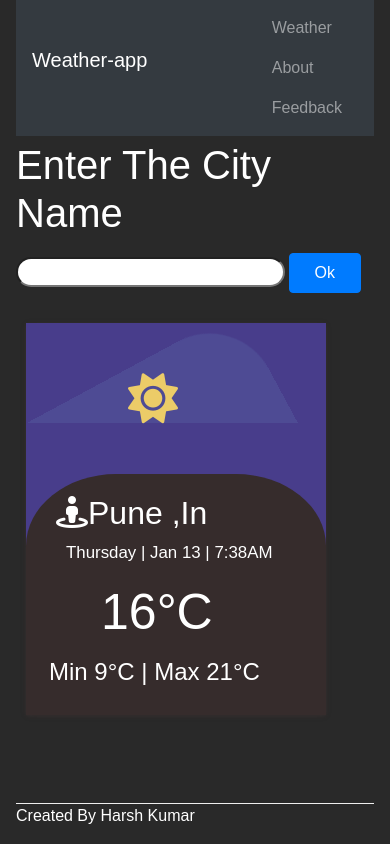
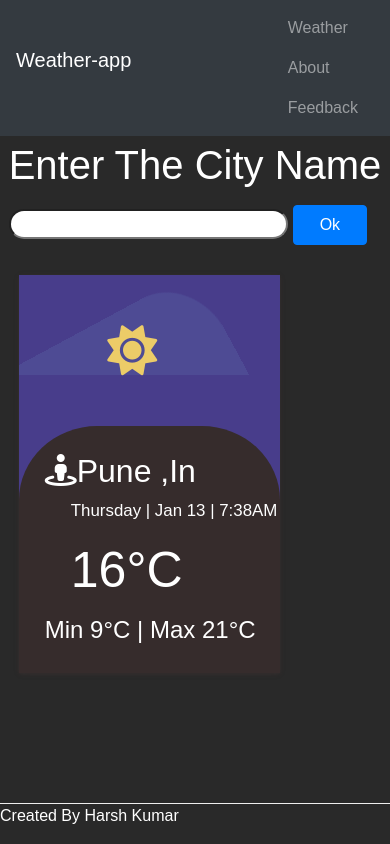
Before and after one commit to harshkumar88/Node-weather-website, a Node server app: page / in a window 390 px wide. Run offline with Node 20, Linux system fonts and the light colour scheme; some libraries are stand-ins or nearby versions.

Commit message:
some changes

```diff
--- a/public/css/index.css
+++ b/public/css/index.css
@@ -1,19 +1,13 @@
 
-        body{
 
-            /* max-width: 500px;
-             max-height: 400px;*/
-             margin: 0 auto;
-
-         }
 
          .box{
 
             box-shadow: 0 1px 6px rgba(92, 69, 69, 0.12), 0 1px 4px rgba(83, 61, 61, 0.24);
 
+            width: 70%;
 
-
-             width:300px;
+             max-width:70vw;
              height: auto;
              background-color: darkslateblue;
              margin-left: 10px;
@@ -88,17 +82,12 @@
              display: none;
 
          }
-         .main-content{
 
-            margin: 0 auto;
-            margin-top: 30px;
-            flex-grow: 1;
-        }
         #main{
 
             margin-top: 5px;
         }
-        #main h1:first-child{
+        #main #first{
             color:white;
         }
          #weathercon{
@@ -113,21 +102,21 @@
          }
 
          .info h2{
-             padding-top: 20px;
-             padding-left: 30px;
+             padding-top: 10%;
+             padding-left: 10%;
 
          }
          .info p{
-             padding-left: 40px;
+             padding-left: 20%;
          }
          .info h1{
-            margin-left: 75px;
+            margin-left: 20%;
             font-size: 50px;
 
 
          }
          .info h4{
-             margin-left: 23px;
+             margin-left: 10%;
          }
 
          #input{
@@ -144,3 +133,11 @@
         footer{
             color: whitesmoke;
         }
+
+        #theme{
+            margin-left: 91%;
+            margin-top: 2px;
+            width: 110px;
+            height: 24px;
+            border-radius: 20px;
+        }
--- a/public/css/styles.css
+++ b/public/css/styles.css
@@ -9,11 +9,15 @@ body {
     font-family: arial;
 
     margin: 0 auto;
-    padding: 0 16px;
+
     display: flex;
     flex-direction: column;
+
     min-height: 100vh;
 }
+
+
+
 
 footer {
     color:whitesmoke;
@@ -34,8 +38,11 @@ h1{
     margin-bottom: 16px;
 }
 header div{
+    margin-left: 0px;
+
+    padding: 0px;
     position: sticky;
- width: 100%;
+
   top: 0;
   left: 0;
 }
@@ -48,6 +55,7 @@ header a{
 header ul{
     margin-left: 70%;
 }
+
 
 
 
@@ -76,6 +84,9 @@ header ul{
 
 
     }
+    #content{
+        font-size: 30px;
+    }
 
 }
 @media only screen and ( max-width:700px){
@@ -84,6 +95,9 @@ header ul{
         margin-left: 24%;
 
 
+    }
+    #content{
+        font-size: 25px;
     }
 
 }
@@ -94,11 +108,8 @@ header ul{
 
 
     }
+    #content{
+        font-size: 20px;
+    }
 
 }
-
-.portrait{
-
-    width:300px;
-    max-height: 1000px;
-}
--- a/templates/views/help.hbs
+++ b/templates/views/help.hbs
@@ -2,7 +2,7 @@
 <html>
     <head>
 		 <link rel="stylesheet" href="https://cdn.jsdelivr.net/npm/bootstrap@4.6.1/dist/css/bootstrap.min.css">
-
+        <meta name="viewport" content="width=device-width,initial-scale=1.0">
         <link rel="icon" href="/img/weather.png">
 		<link  rel="stylesheet"href="/css/styles.css">
              <title>Help</title>
@@ -160,7 +160,7 @@ margin-top: 3%;;
 	font-size: 4rem;
   }
   .app h1,p{
-	  color:red
+	  color:white;
   }
 
 
--- a/templates/views/index.hbs
+++ b/templates/views/index.hbs
@@ -4,15 +4,16 @@
         <link rel="stylesheet" href="https://cdn.jsdelivr.net/npm/bootstrap@4.6.1/dist/css/bootstrap.min.css">
          <meta name="viewport" content="width=device-width,initial-scale=1.0">
 	<title>Weather-APP</title>
-
+	<link rel="icon" href="/img/weather.png">
     <link  rel="stylesheet"href="/css/styles.css">
     <link  rel="stylesheet"href="/css/index.css">
      <link rel="stylesheet" href="https://cdnjs.cloudflare.com/ajax/libs/font-awesome/6.0.0-beta3/css/all.min.css" integrity="sha512-Fo3rlrZj/k7ujTnHg4CGR2D7kSs0v4LLanw2qksYuRlEzO+tcaEPQogQ0KaoGN26/zrn20ImR1DfuLWnOo7aBA==" crossorigin="anonymous" referrerpolicy="no-referrer" />
          <title>Weather</title>
-         <link rel="icon" href="/img/weather.png">
+
 
     </head>
-    <body>
+    <body >
+
         {{>header}}
 
 
@@ -20,7 +21,7 @@
 
 
 
-         <h1> Enter The City Name </h1>
+         <h1 id="first" > Enter The City Name </h1>
     <input type="text" id="input"> <button type="button" id="submit" class="btn btn-primary ">Ok</button>
 
     <div class="box" id="box">
@@ -44,6 +45,9 @@
         {{>footer}}
 
 
+        <script src="https://cdn.jsdelivr.net/npm/jquery@3.5.1/dist/jquery.slim.min.js"></script>
+  <script src="https://cdn.jsdelivr.net/npm/popper.js@1.16.1/dist/umd/popper.min.js"></script>
+  <script src="https://cdn.jsdelivr.net/npm/bootstrap@4.6.1/dist/js/bootstrap.bundle.min.js"></script>
 <script src="/js/app.js"></script>
 <script>
     const currDate=document.getElementById("date");
@@ -103,8 +107,6 @@
 </script>
 
 
-  <script src="https://cdn.jsdelivr.net/npm/jquery@3.5.1/dist/jquery.slim.min.js"></script>
-  <script src="https://cdn.jsdelivr.net/npm/popper.js@1.16.1/dist/umd/popper.min.js"></script>
-  <script src="https://cdn.jsdelivr.net/npm/bootstrap@4.6.1/dist/js/bootstrap.bundle.min.js"></script>
+
     </body>
 </html>
```
Also changed, not shown: templates/views/about.hbs (+24 -3 lines), public/img/light.jfif (added), public/js/app.js.
